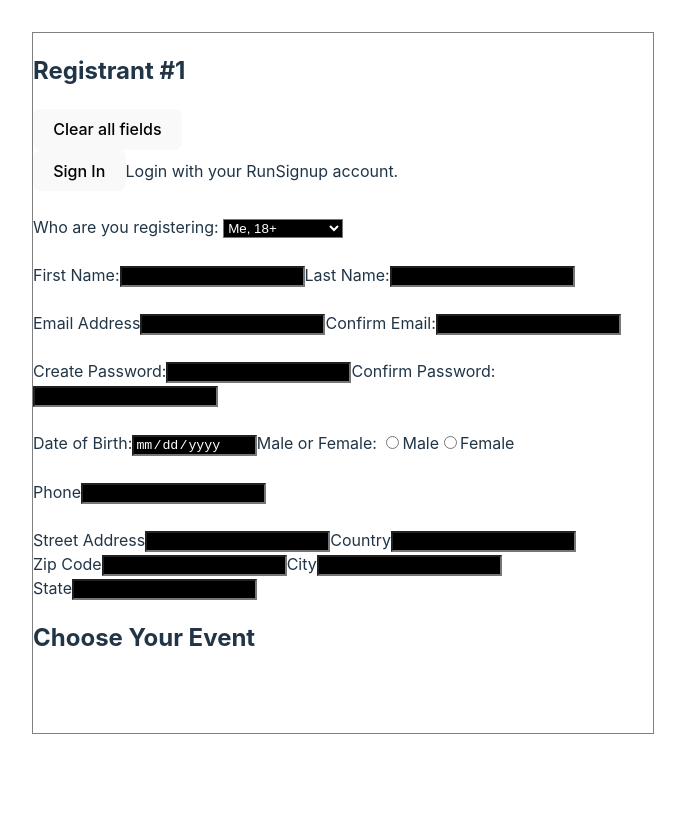
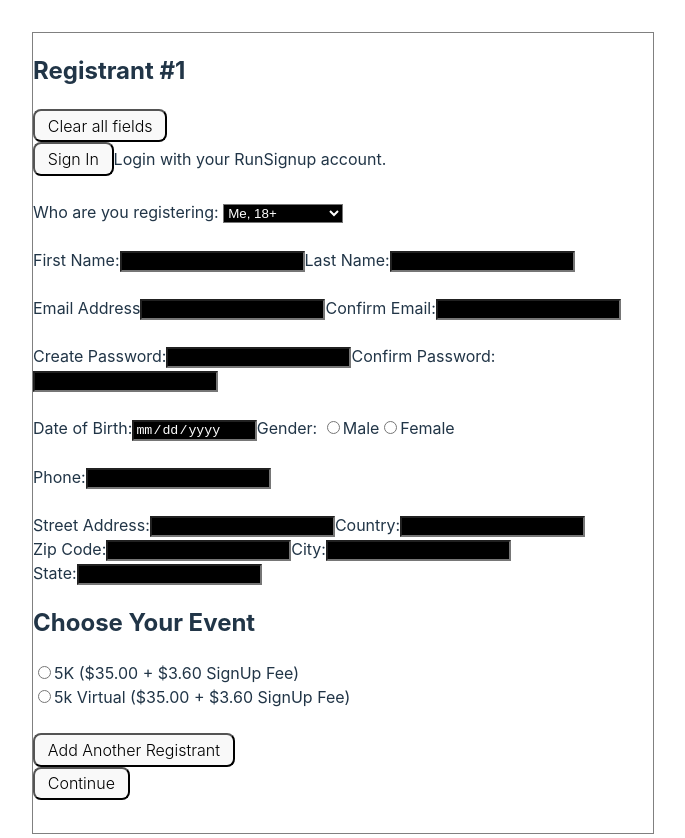
Before and after one commit to andersene2/RFF-Repetition, a React (Vite) app: page / in a window 1280 px wide. Shown: the top 838 px of the page, without its empty margins (297-982 px from the left). Before the commit the page ends 800 px from the top, so only its background shows below. Built offline with nearby package versions, Linux system fonts and the light colour scheme.

Commit message:
Added elements at bottom of form.

```diff
--- a/package.json
+++ b/package.json
@@ -11,7 +11,8 @@
   },
   "dependencies": {
     "react": "^18.2.0",
-    "react-dom": "^18.2.0"
+    "react-dom": "^18.2.0",
+    "react-select-country-list": "^2.2.3"
   },
   "devDependencies": {
     "@types/react": "^18.2.14",
--- a/src/App.jsx
+++ b/src/App.jsx
@@ -34,11 +34,21 @@ function App() {
     setCity("");
     setState("");
   }
+  function CountrySelector() {
+    const [value, setValue] = useState('')
+    const options = useMemo(() => countryList().getData(), [])
+
+    const changeHandler = value => {
+      setValue(value)
+    }
+
+    return <Select options={options} value={value} onChange={changeHandler} />
+  }
 
 
   return (
     <>
-      <div style={{ width: "620px", height: "700px", border: "1px solid gray" }}>
+      <div style={{ width: "620px", height: "800px", border: "1px solid gray" }}>
         <div className='formHead'>
           <h2 className='registrant-title'>Registrant #
             <span className='registrantNum'>1</span></h2>
@@ -105,7 +115,7 @@ function App() {
               onChange={e => setDOB(e.target.value)}></input>
           </label>
 
-          <span>Male or Female: </span>
+          <span>Gender: </span>
           <input id="male" type="radio"
             name="answer" value="male" required></input>
           <label>Male</label>
@@ -116,39 +126,51 @@ function App() {
           <br></br>
           <br></br>
           <label type='text' name='phone' value={phone}
-            onChange={e => setPhone(e.target.value)}>Phone</label>
+            onChange={e => setPhone(e.target.value)}>Phone:</label>
           <input></input>
         </div>
         <br></br>
         <div>
-          <label>Street Address</label>
+          <label>Street Address:</label>
           <input type='text' name='street_address' value={streetAddress}
             onChange={e => setStreetAddress(e.target.value)}></input>
 
-          <label>Country</label>
+          <label>Country:</label>
           <input type='text' name='country' value={country}
             onChange={e => setCountry(e.target.value)}></input>
 
           <br></br>
 
-          <label>Zip Code</label>
+          <label>Zip Code:</label>
           <input type='text' name='zipCode' value={zipCode}
             onChange={e => setZipCode(e.target.value)}></input>
 
-          <label>City</label>
+          <label>City:</label>
           <input type='text' name='city' value={city}
             onChange={e => setCity(e.target.value)}></input>
 
           <br></br>
 
-          <label>State</label>
+          <label>State:</label>
           <input type='text' name='state' value={state}
             onChange={e => setState(e.target.value)}></input>
         </div>
         <div>
           <h2>Choose Your Event</h2>
         </div>
-
+        <div>
+          <input id="5K" type="radio"
+          name="race" value="5k" required></input>
+          <span>5K ($35.00 + $3.60 SignUp Fee)</span>
+            <br></br>
+          <input id="5k-Virtual" type='radio'
+          name='race' value='5K-Virtual'required></input>
+          <span>5k Virtual ($35.00 + $3.60 SignUp Fee)</span>
+        </div>
+        <br></br>
+        <button>Add Another Registrant</button>
+        <br></br>
+        <button>Continue</button>
       </div>
     </>
   )
--- a/src/index.css
+++ b/src/index.css
@@ -4,8 +4,8 @@
   font-weight: 400;
 
   color-scheme: light dark;
-  color: rgb(255, 255, 255);
-  background-color: #303030;
+  color: rgb(0, 0, 0);
+  background-color: #ffffff;
 
   font-synthesis: none;
   text-rendering: optimizeLegibility;
@@ -39,18 +39,15 @@ h1 {
 
 button {
   border-radius: 8px;
-  border: 1px solid transparent;
-  padding: 0.6em 1.2em;
+  padding: 0.3em 0.8em;
   font-size: 1em;
-  font-weight: 500;
+  font-weight: 350;
   font-family: inherit;
-  background-color: #1a1a1a;
+  background-color: #000000;
   cursor: pointer;
   transition: border-color 0.25s;
 }
-button:hover {
-  border-color: #646cff;
-}
+
 button:focus,
 button:focus-visible {
   outline: 4px auto -webkit-focus-ring-color;
```
Also changed, not shown: 1 other file (tests, documents, lock files or other folders).
